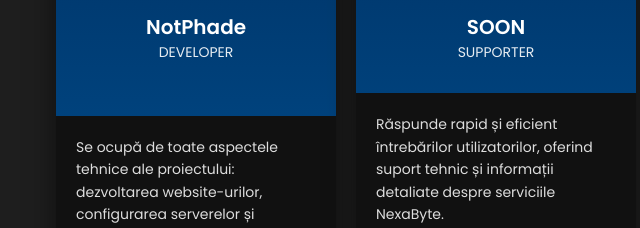
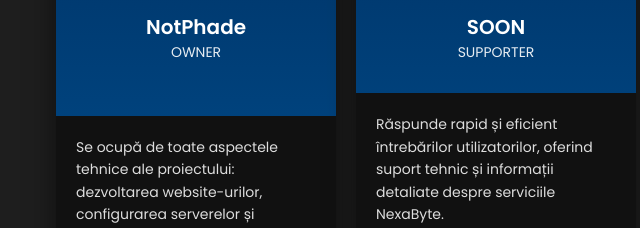
Before and after one commit to NotPhaden/NexaByte, a plain HTML site: page STAFF.html in a window 1280 px wide. Shown: the part 368-596 px from the top of the page, 294-934 px from the left. Drawn offline with Linux system fonts and the light colour scheme.

Commit message:
Update STAFF.html

```diff
--- a/STAFF.html
+++ b/STAFF.html
@@ -180,7 +180,7 @@
         <div class="card-header">
           <img src="https://cdn.discordapp.com/attachments/1153942954650648657/1383838820138619060/nexabyte_typing.gif?ex=68503fd5&is=684eee55&hm=f194ca1503dda93707b79486cec83763a0365148eaac74cddeebeaa613e4099f&" alt="Infinite" class="avatar" />
           <div class="name">NotPhade</div>
-          <div class="role">Developer</div>
+          <div class="role">OWNER</div>
         </div>
         <div class="card-body">
           <p>Se ocupă de toate aspectele tehnice ale proiectului: dezvoltarea website-urilor, configurarea serverelor și managementul general al infrastructurii.</p>
```
